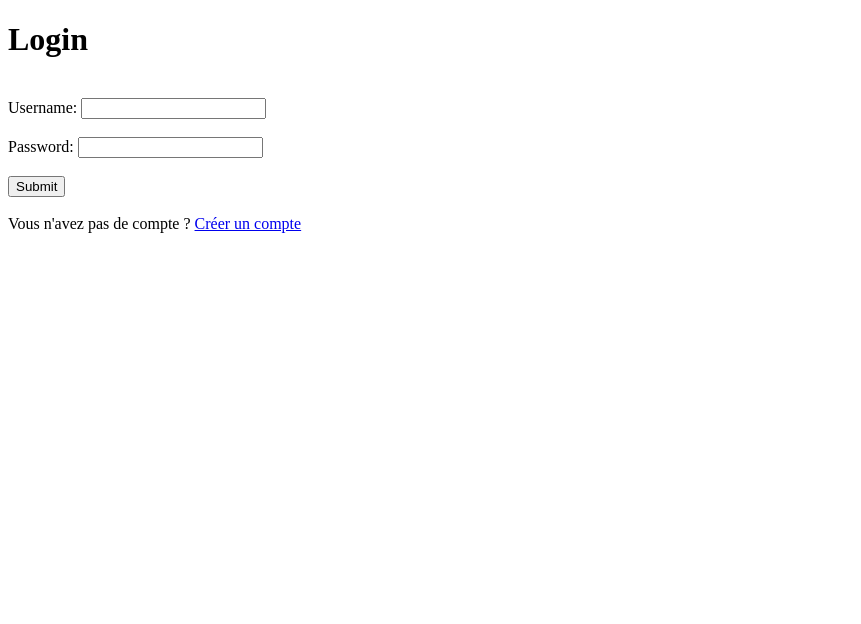
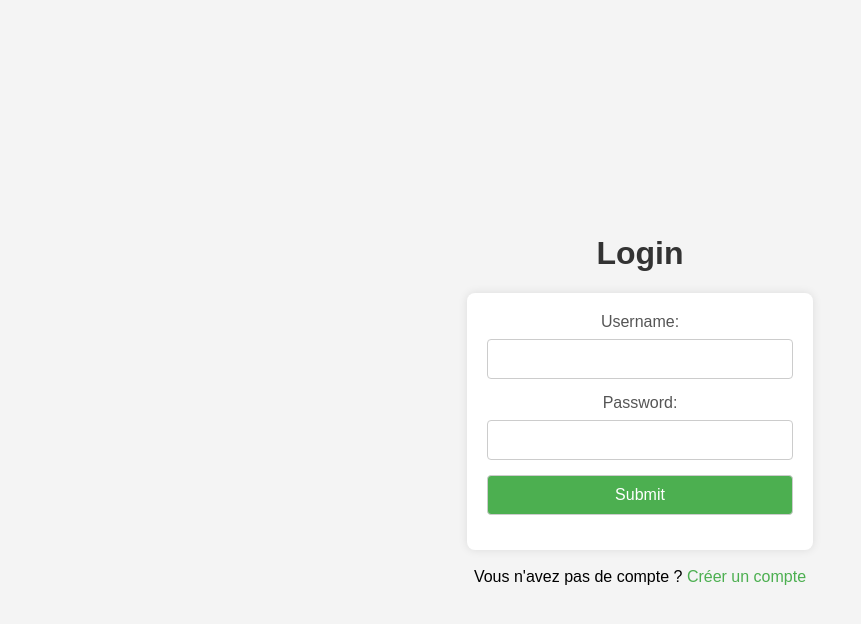
Before and after one commit to NicksQ69/webjs-project, a website: page public/login_page/login.html in a window 1280 px wide. Shown: the whole page, without its empty margins (0-861 px from the left). Drawn offline with Linux system fonts and the light colour scheme.

Commit message:
feature(login): adding stylesheet

```diff
--- a/public/login_page/login.html
+++ b/public/login_page/login.html
@@ -2,33 +2,39 @@
 <html>
   <head>
     <title>Login Page</title>
+    <link rel="stylesheet" href="/login_page/styles.css" />
     <script src="../common_js/cookie.js"></script>
     <script src="../common_js/hash.js"></script>
     <script>
       async function onSubmitForm(event) {
         event.preventDefault();
-                const pwd = document.getElementById('password').value;
+        const pwd = document.getElementById("password").value;
         const hashPwd = await getHash(pwd);
-                document.getElementById('password').value = hashPwd;
-                document.getElementById('loginForm').submit();
+        document.getElementById("password").value = hashPwd;
+        document.getElementById("loginForm").submit();
       }
     </script>
   </head>
   <body>
+    <div class="container">
       <h1>Login</h1>
-        <div id="msg_cookie">
-        </div>
-        <br>
-        <form id="loginForm" action="/login" method="POST" onsubmit="onSubmitForm(event);">
+      <div id="msg_cookie"></div>
+      <form
+        id="loginForm"
+        action="/login"
+        method="POST"
+        onsubmit="onSubmitForm(event);"
+      >
         <label for="username">Username:</label>
-            <input type="text" id="username" name="username"><br><br>
+        <input type="text" id="username" name="username" />
         <label for="password">Password:</label>
-            <input type="password" id="password" name="password"><br><br>
-            <input type="submit" value="Submit">
+        <input type="password" id="password" name="password" />
+        <input type="submit" value="Submit" />
       </form>
       <div>
-            <br>
-            Vous n'avez pas de compte ? <a href="/create_user">Créer un compte</a>
+        <br />Vous n'avez pas de compte ?
+        <a href="/create_user">Créer un compte</a>
+      </div>
     </div>
   </body>
 </html>
@@ -36,18 +42,19 @@
 <script>
   //cookie qui indique que la session a expiré
   const monCookieValue = decodeURIComponent(getCookie("authentification"));
-document.cookie = "authentification" + '=; expires=Thu, 01 Jan 1970 00:00:00 UTC; path=/;';
+  document.cookie =
+    "authentification" + "=; expires=Thu, 01 Jan 1970 00:00:00 UTC; path=/;";
   //cookie qui indique qu'un user a été crée
   const cookieuser = decodeURIComponent(getCookie("user_creation"));
-document.cookie = "user_creation" + '=; expires=Thu, 01 Jan 1970 00:00:00 UTC; path=/;';
+  document.cookie =
+    "user_creation" + "=; expires=Thu, 01 Jan 1970 00:00:00 UTC; path=/;";
 
   const div_cookie = document.getElementById("msg_cookie");
 
-if (monCookieValue != "null"){
+  if (monCookieValue != "null") {
     div_cookie.textContent = monCookieValue;
   }
-if (cookieuser != "null"){
+  if (cookieuser != "null") {
     div_cookie.textContent = cookieuser;
   }
-
 </script>
--- /dev/null
+++ b/public/login_page/styles.css
@@ -0,0 +1,103 @@
+body {
+    font-family: 'Arial', sans-serif;
+    background-color: #f4f4f4;
+    margin: 0;
+    padding: 0;
+    display: flex;
+    justify-content: center;
+    align-items: center;
+    height: 100vh;
+}
+
+h1 {
+    text-align: center;
+    color: #333;
+}
+
+form {
+    background-color: #fff;
+    padding: 20px;
+    border-radius: 8px;
+    box-shadow: 0 0 10px rgba(0, 0, 0, 0.1);
+}
+
+label {
+    display: block;
+    margin-bottom: 8px;
+    color: #555;
+}
+
+input {
+    width: 100%;
+    padding: 10px;
+    margin-bottom: 15px;
+    box-sizing: border-box;
+    border: 1px solid #ccc;
+    border-radius: 4px;
+    font-size: 16px;
+}
+
+input[type="submit"] {
+    background-color: #4caf50;
+    color: white;
+    cursor: pointer;
+}
+
+input[type="submit"]:hover {
+    background-color: #45a049;
+}
+
+a {
+    text-decoration: none;
+    color: #4caf50;
+}
+
+a:hover {
+    text-decoration: underline;
+}
+
+#msg_cookie {
+    text-align: center;
+    color: #e74c3c;
+    font-weight: bold;
+}
+
+
+.container {
+    max-width: 400px;
+    margin: auto;
+    text-align: center;
+}
+
+h1 {
+    color: #333;
+}
+
+form {
+    margin-top: 20px;
+}
+
+input[type="submit"] {
+    background-color: #4caf50;
+    color: white;
+    cursor: pointer;
+}
+
+input[type="submit"]:hover {
+    background-color: #45a049;
+}
+
+a {
+    text-decoration: none;
+    color: #4caf50;
+}
+
+a:hover {
+    text-decoration: underline;
+}
+
+#msg_cookie {
+    text-align: center;
+    color: #e74c3c;
+    font-weight: bold;
+}
```
Also changed, not shown: config/api.js (+99 -1 lines), config/path.js (+3 -93 lines), public/login_page/create_user.html (+25 -15 lines). Lines whose indentation alone changed are shown as unchanged.
